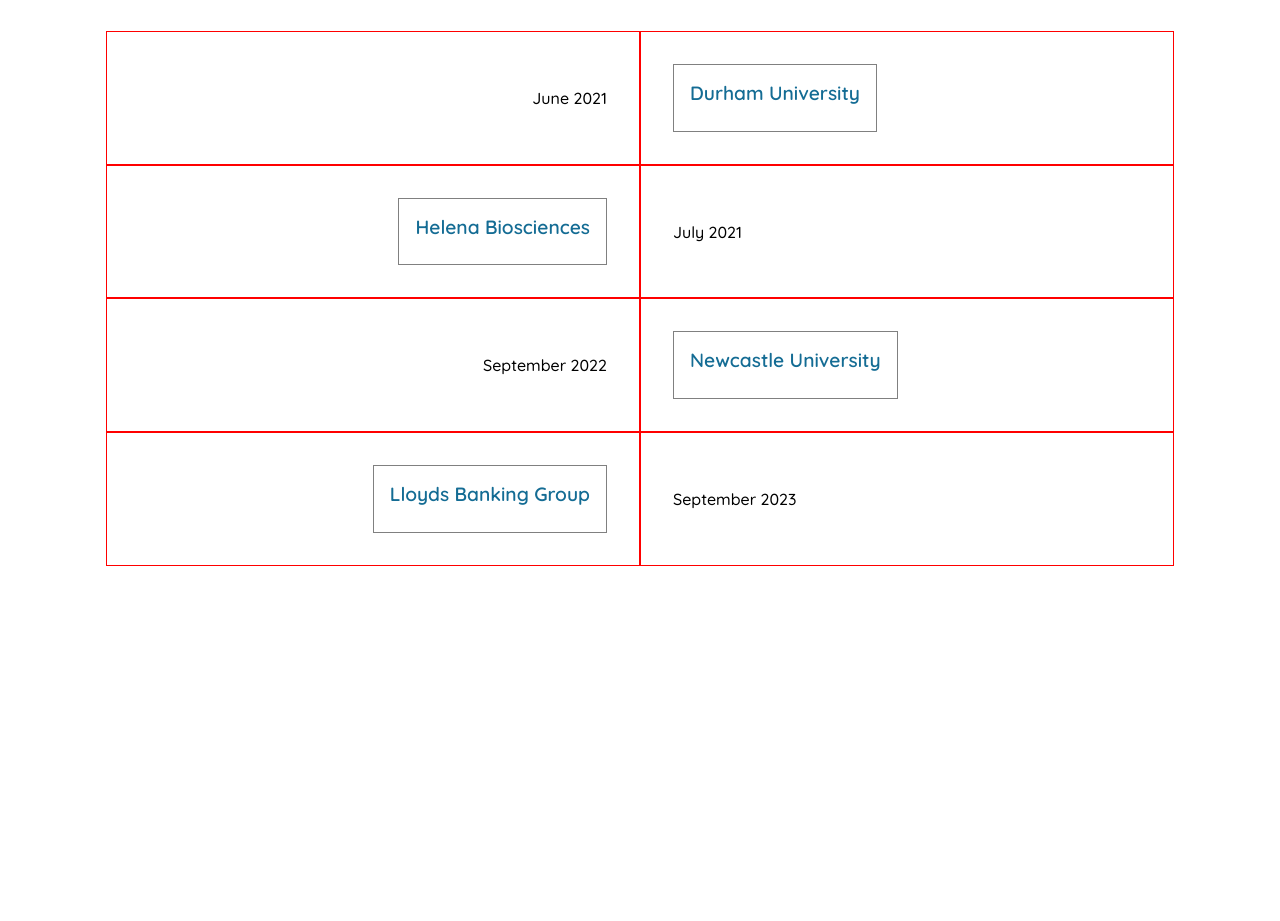
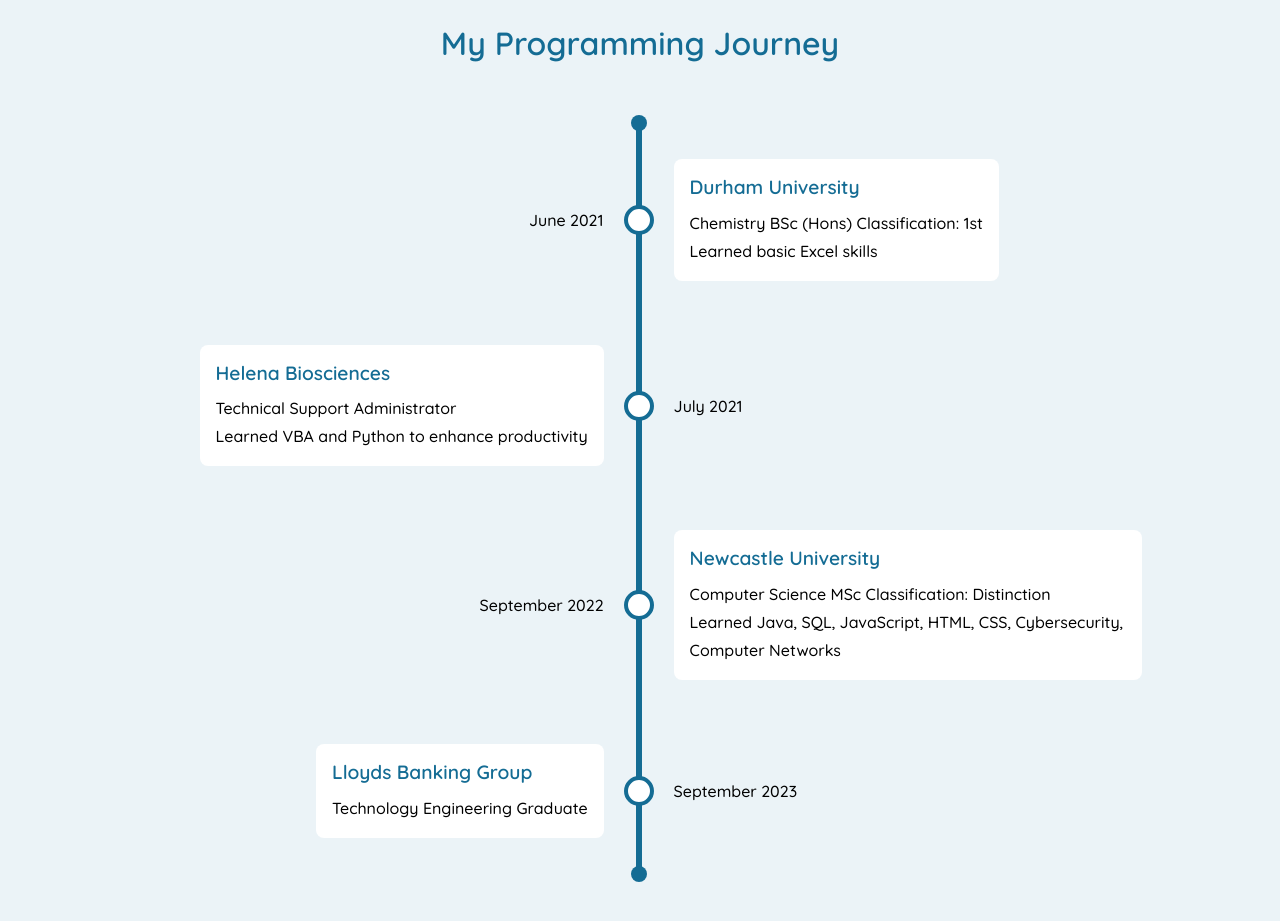
Before and after one commit to Ryhhill1998/Personal-Site, a React (Create React App) app: page / in a window 1280 px wide. Shown: the part 1705-2626 px from the top of the page. Before the commit the page ends 2271 px from the top, so only its background shows below. Built offline with nearby package versions, Linux system fonts and the light colour scheme; a web font is replaced by a local one.

Commit message:
timeline complete

```diff
--- a/src/App.css
+++ b/src/App.css
@@ -2,6 +2,7 @@
 header {
   padding: 1em 0;
   position: fixed;
+  z-index: 10;
   width: 100%;
   background-color: rgba(0, 0, 0, 0.85);
 }
@@ -113,8 +114,14 @@
   font-size: 1.5rem;
 }
 
+.journey {
+  background-color: #ebf3f7;
+  padding-top: 4em;
+  padding-bottom: 4em;
+}
+
 .journey .timeline {
-  /* display: flex; */
+  margin-top: 4em;
 }
 
 .journey .timeline .row {
@@ -126,16 +133,60 @@
   padding: 2em;
   display: flex;
   align-items: center;
-  border: solid 1px red;
 }
 
-.container-lhs {
+.journey .row .container-lhs {
   justify-content: end;
-  border-right: solid 2px grey;
+  border-right: solid 6px var(--primary-theme);
+  position: relative;
+}
+
+.journey .row .container-rhs {
+  position: relative;
+}
+
+.journey .row .container-lhs .timeline-indicator {
+  border-radius: 50%;
+  width: 30px;
+  height: 30px;
+  border: solid 4px var(--primary-theme);
+  background-color: white;
+  position: absolute;
+  right: -18px;
+}
+
+.journey .row .container-rhs .timeline-indicator {
+  border-radius: 50%;
+  width: 30px;
+  height: 30px;
+  border: solid 4px var(--primary-theme);
+  background-color: white;
+  position: absolute;
+  left: -18px;
+}
+
+.journey .row .timeline-end {
+  width: 16px;
+  height: 16px;
+  background-color: var(--primary-theme);
+  border-radius: 50%;
+  position: absolute;
+}
+
+.journey .row .container-lhs .timeline-end {
+  right: -11px;
+  bottom: 98%;
+}
+
+.journey .row .container-rhs .timeline-end {
+  left: -11px;
+  top: 98%;
 }
 
 .journey .row .content-container > div {
-  border: solid 1px grey;
+  background-color: white;
+  border-radius: 0.5em;
+  text-align: left;
   padding: 1em;
 }
 
@@ -145,6 +196,7 @@
   font-family: "Patua One", cursive;
   color: white;
   letter-spacing: 0.05rem;
+  text-align: center;
 }
 
 h2 {
@@ -152,6 +204,7 @@
   font-weight: 600;
   color: var(--primary-theme);
   margin-bottom: 1em;
+  text-align: center;
 }
 
 h3 {
--- a/src/App.js
+++ b/src/App.js
@@ -133,18 +133,24 @@
           </div>
         </section>
 
-        <section id="journey" className="journey container">
+        <section id="journey" className="journey">
+          <div className="container">
             <h2>My Programming Journey</h2>
 
             <div className="timeline">
               <div className="row">
                 <div className="date-container container-lhs">
                   <span>June 2021</span>
+
+                  <div className="timeline-indicator"></div>
+                  <div className="timeline-end"></div>
                 </div>
 
                 <div className="content-container container-rhs">
                   <div>
                     <h3>Durham University</h3>
+                    <p>Chemistry BSc (Hons) Classification: 1st</p>
+                    <p>Learned basic Excel skills</p>
                   </div>
                 </div>
               </div>
@@ -153,22 +159,33 @@
                 <div className="content-container container-lhs">
                   <div>
                     <h3>Helena Biosciences</h3>
+                    <p>Technical Support Administrator</p>
+                    <p>Learned VBA and Python to enhance productivity</p>
                   </div>
                 </div>
 
                 <div className="date-container container-rhs">
                   <span>July 2021</span>
+
+                  <div className="timeline-indicator"></div>
                 </div>
               </div>
 
               <div className="row">
                 <div className="date-container container-lhs">
                   <span>September 2022</span>
+
+                  <div className="timeline-indicator"></div>
                 </div>
 
                 <div className="content-container container-rhs">
                   <div>
                     <h3>Newcastle University</h3>
+                    <p>Computer Science MSc Classification: Distinction</p>
+                    <p>
+                      Learned Java, SQL, JavaScript, HTML, CSS, Cybersecurity,
+                      Computer Networks
+                    </p>
                   </div>
                 </div>
               </div>
@@ -177,11 +194,16 @@
                 <div className="content-container container-lhs">
                   <div>
                     <h3>Lloyds Banking Group</h3>
+                    <p>Technology Engineering Graduate</p>
                   </div>
                 </div>
 
                 <div className="date-container container-rhs">
                   <span>September 2023</span>
+
+                  <div className="timeline-indicator"></div>
+                  <div className="timeline-end"></div>
+                </div>
               </div>
             </div>
           </div>
--- a/src/index.css
+++ b/src/index.css
@@ -12,7 +12,6 @@
   padding: 0;
   font-family: "Quicksand", sans-serif;
   font-weight: 500;
-  text-align: center;
 }
 
 body {
```
Lines whose indentation alone changed are shown as unchanged.
